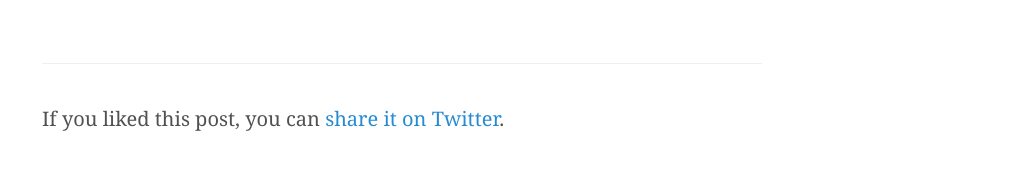
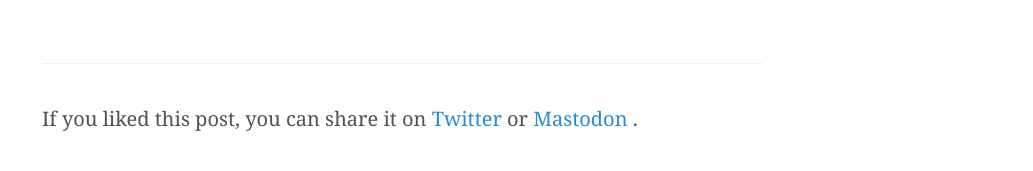
Before and after one commit to elitalon/elitalon.github.io, a Jekyll site: the page built from _posts/2016-11-24-the-swift-alps-2016.md, in a window 1280 px wide. Shown: the part 2039-2210 px from the top of the page, without its empty margins (238-1271 px from the left). Built offline with Jekyll 4.4.1, drawn with Linux system fonts in a browser that asks for light colours; some of the changed lines change nothing that is shown.

Commit message:
Add links to mastodon.social

```diff
--- a/_config.yml
+++ b/_config.yml
@@ -40,6 +40,7 @@ author:
   twitter: elitalon
 social_media:
   twitter:  "https://twitter.com/elitalon"
+  mastodon: "https://mastodon.social/@elitalon"
   linkedin: "https://www.linkedin.com/in/elitalon"
 
 # SEO
--- /dev/null
+++ b/_includes/share_post_footer.html
@@ -0,0 +1,5 @@
+If you liked this post, you can share it on
+<a href="https://twitter.com/intent/tweet?url={{ site.url }}{{ page.url }}&text={{ page.title }}&via=elitalon" target="_blank">Twitter</a>
+or
+<a href="https://mastodon.social/share?url={{ site.url }}{{ page.url }}&text={{ page.title }}&via=elitalon" target="_blank">Mastodon</a>
+.
--- a/_includes/twitter_footer.html
+++ /dev/null
@@ -1,2 +0,0 @@
-If you liked this post, you can
-<a href="https://twitter.com/intent/tweet?url={{ site.url }}{{ page.url }}&text={{ page.title }}&via=elitalon" target="_blank">share it on Twitter</a>.
--- a/_layouts/post.html
+++ b/_layouts/post.html
@@ -10,5 +10,5 @@ layout: default
 </div>
 
 <div class="related">
-  {% include twitter_footer.html %}
+  {% include share_post_footer.html %}
 </div>
```
